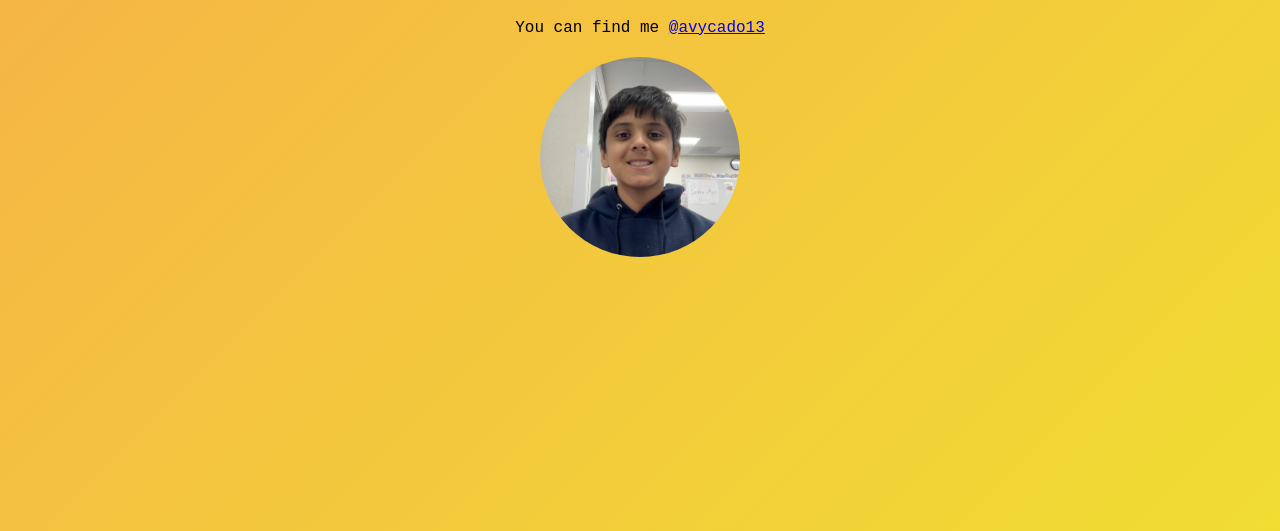
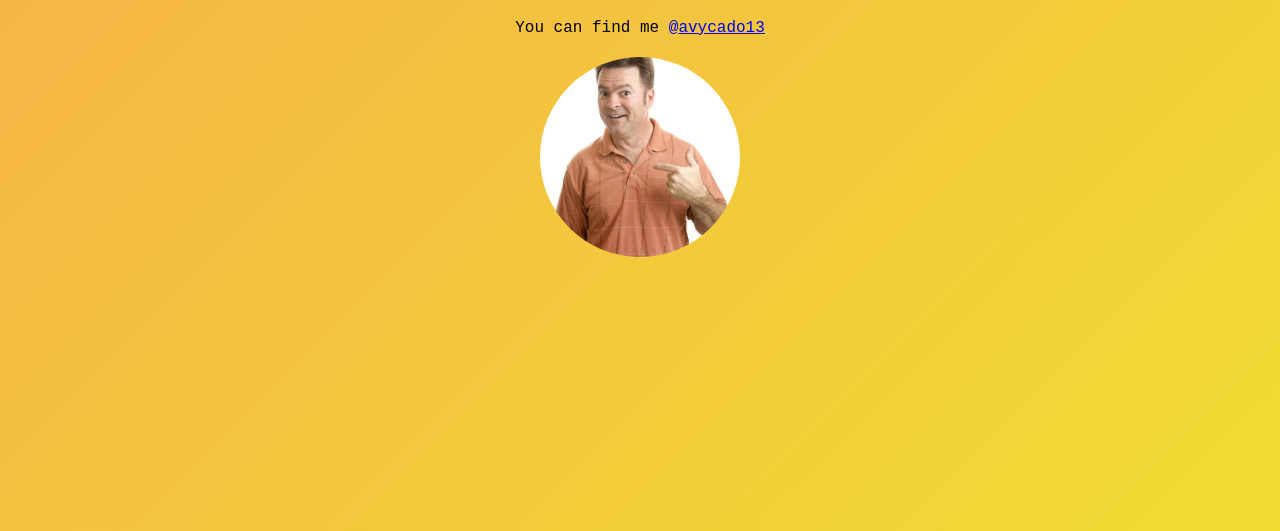
Before and after one commit to avycado13/portfolio, a plain HTML site: page index.html in a window 1280 px wide. Shown: the part 269-800 px from the top of the page. Drawn offline with Linux system fonts and the light colour scheme.

Commit message:
shtooff!

```diff
--- a/index.html
+++ b/index.html
@@ -9,7 +9,7 @@
     <h1>Avys Portfolio</h1>
 
     <p>You can find me <a href="https://github.com/avycado13">@avycado13</a></p>
-    <img src="me.jpg">
+    <img src="me.jpg.webp" alt="Who? Me?" width="200" height="200">
     <script>
 document.addEventListener('DOMContentLoaded', () => {
     const heading = document.querySelector('h1');
```
Also changed, not shown: me.jpg (deleted), me.jpg.webp (added).
